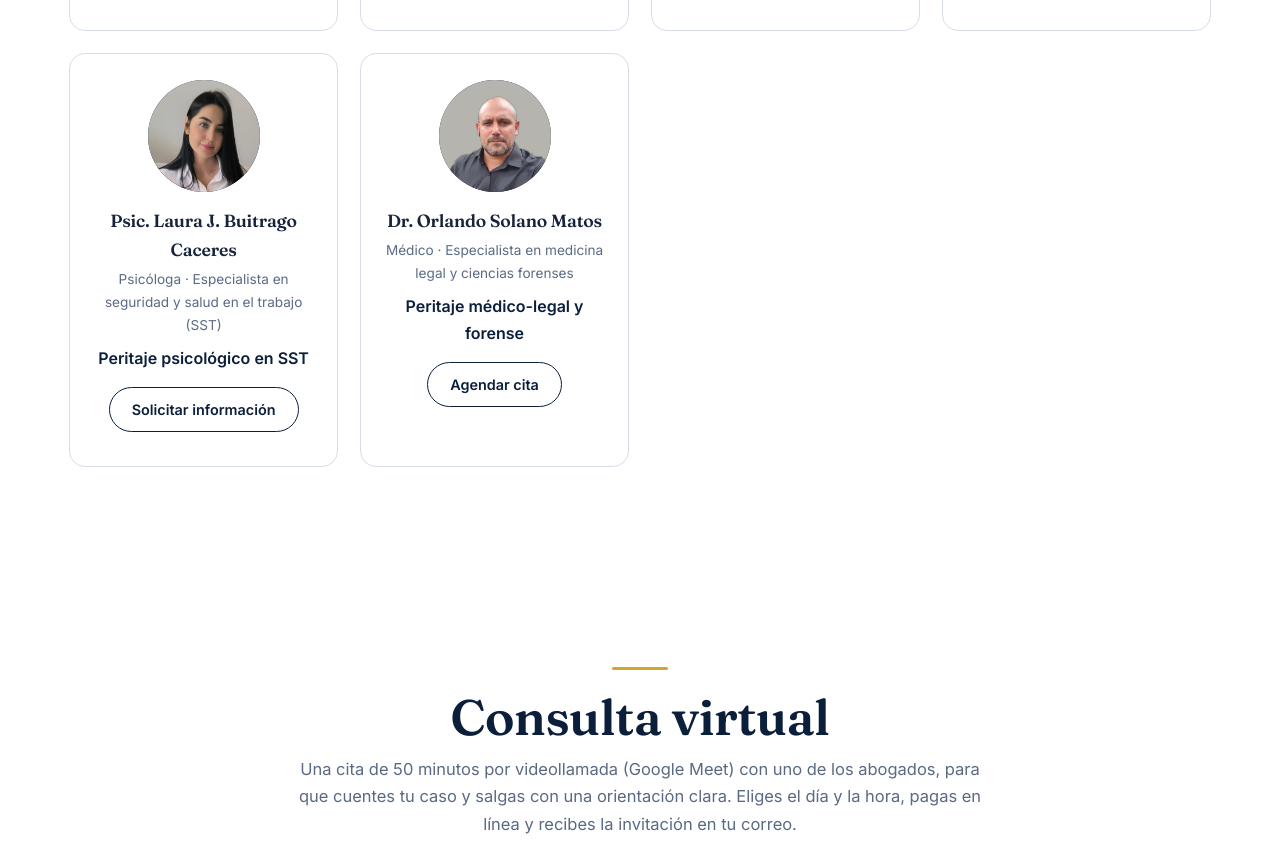
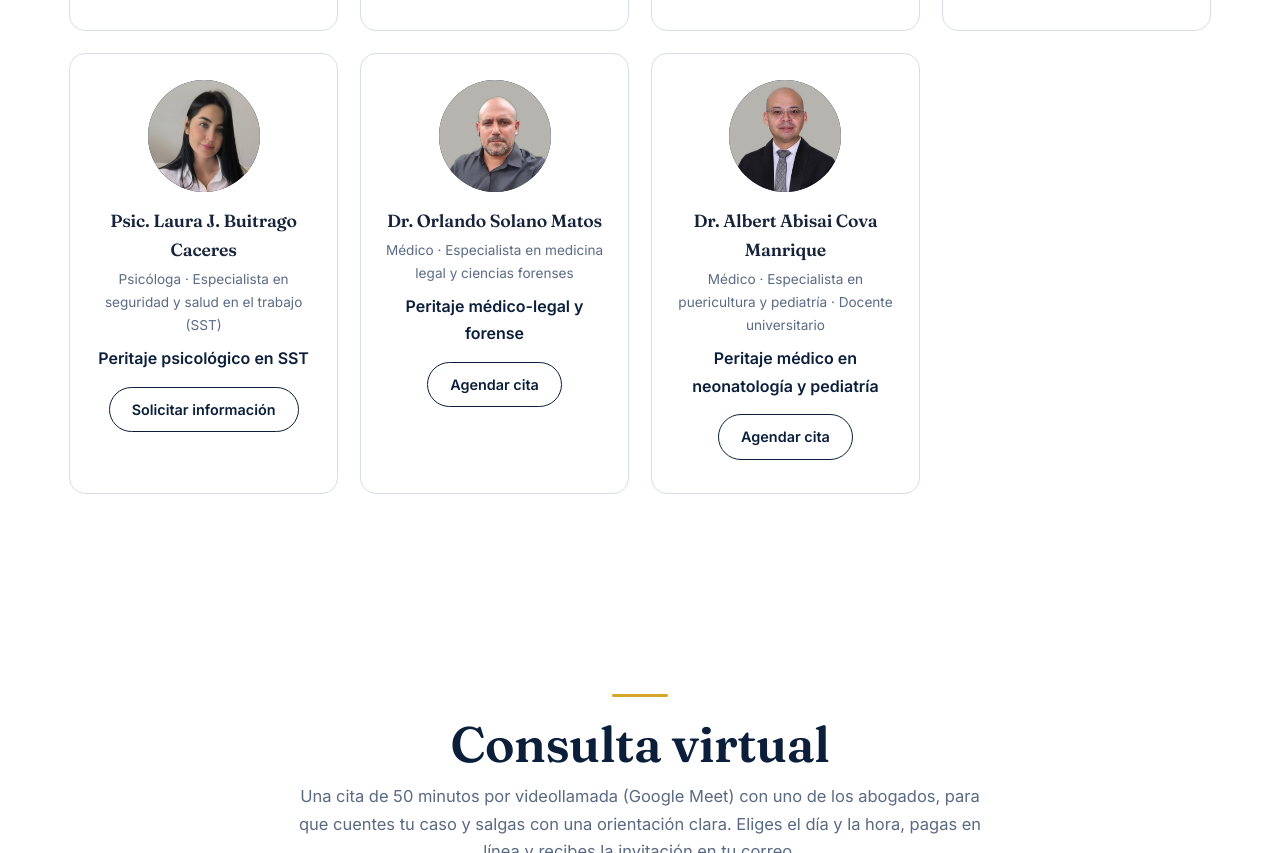
Before and after one commit to asesormedicolegalcol-lgtm/ecosistema-verum, a plain HTML site: page servicios-juridicos.html in a window 1280 px wide. Shown: the part 6267-7120 px from the top of the page. Drawn offline with Linux system fonts and the light colour scheme; no server answers.

Commit message:
Equipo pericial: se publica el perfil del Dr. Albert Cova (neonatologia y pediatria) con su foto sobre fondo gris liso
Co-Authored-By: Claude Sonnet 5.5 <noreply@anthropic.com>

```diff
--- a/servicios-juridicos.html
+++ b/servicios-juridicos.html
@@ -350,7 +350,7 @@
 <section class="seccion seccion-clara" id="areas">
 <div class="contenedor">
     <div class="seccion-titulo" id="periciales"><div class="linea-oro"></div><h2>Servicios periciales</h2></div>
-    <p class="intro-area">Peritos médicos y abogados que también leen medicina: dictámenes y conceptos con rigor técnico, elaborados con apoyo de VerumIA para organizar el expediente, la cronología y las pruebas. Responsables: Dr. Eduardo De La Hoz, Dr. Leonard Guecha; en ortopedia y traumatología, Dr. Carlos Hernando Garicano; en cirugía general, Dr. Ronald Gerardo Villamizar; en psicología y SST, Psic. Laura J. Buitrago; y, en medicina legal y ciencias forenses, Dr. Orlando Solano Matos. El servicio pericial es independiente del servicio jurídico: cada dictamen declara cualquier relación del perito con las partes o con sus apoderados.</p>
+    <p class="intro-area">Peritos médicos y abogados que también leen medicina: dictámenes y conceptos con rigor técnico, elaborados con apoyo de VerumIA para organizar el expediente, la cronología y las pruebas. Responsables: Dr. Eduardo De La Hoz, Dr. Leonard Guecha; en ortopedia y traumatología, Dr. Carlos Hernando Garicano; en cirugía general, Dr. Ronald Gerardo Villamizar; en psicología y SST, Psic. Laura J. Buitrago; en medicina legal y ciencias forenses, Dr. Orlando Solano Matos; y, en neonatología y pediatría, Dr. Albert Cova. El servicio pericial es independiente del servicio jurídico: cada dictamen declara cualquier relación del perito con las partes o con sus apoderados.</p>
     <div class="rejilla rejilla-3 areas">
         <div class="tarjeta">
             <div class="tarjeta-icono"><svg><use href="#i-documento"></use></svg></div>
@@ -554,6 +554,13 @@
             <h3>Dr. Orlando Solano Matos</h3>
             <p class="socio-cargo">Médico · Especialista en medicina legal y ciencias forenses</p>
             <p class="socio-area">Peritaje médico-legal y forense</p>
+            <a class="boton boton-linea-oscuro" href="#solicitar" data-area="Servicios periciales">Agendar cita</a>
+        </div>
+        <div class="socio">
+            <div class="socio-foto"><img src="img/albert-cova.jpg" alt="Dr. Albert Abisai Cova Manrique, médico especialista en puericultura y pediatría" width="400" height="400" loading="lazy"></div>
+            <h3>Dr. Albert Abisai Cova Manrique</h3>
+            <p class="socio-cargo">Médico · Especialista en puericultura y pediatría · Docente universitario</p>
+            <p class="socio-area">Peritaje médico en neonatología y pediatría</p>
             <a class="boton boton-linea-oscuro" href="#solicitar" data-area="Servicios periciales">Agendar cita</a>
         </div>
     </div>
```
Also changed, not shown: img/albert-cova.jpg (added).
